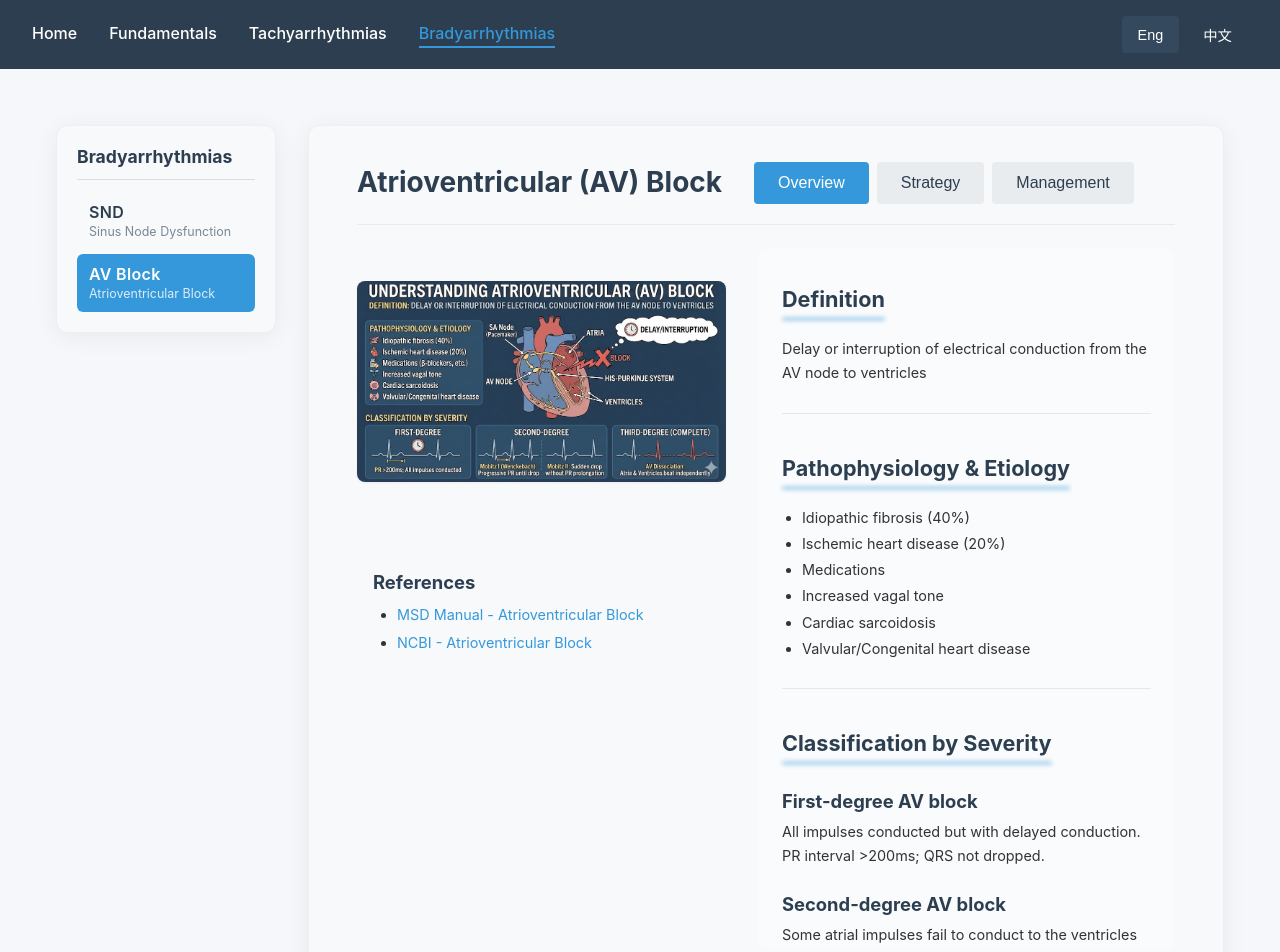
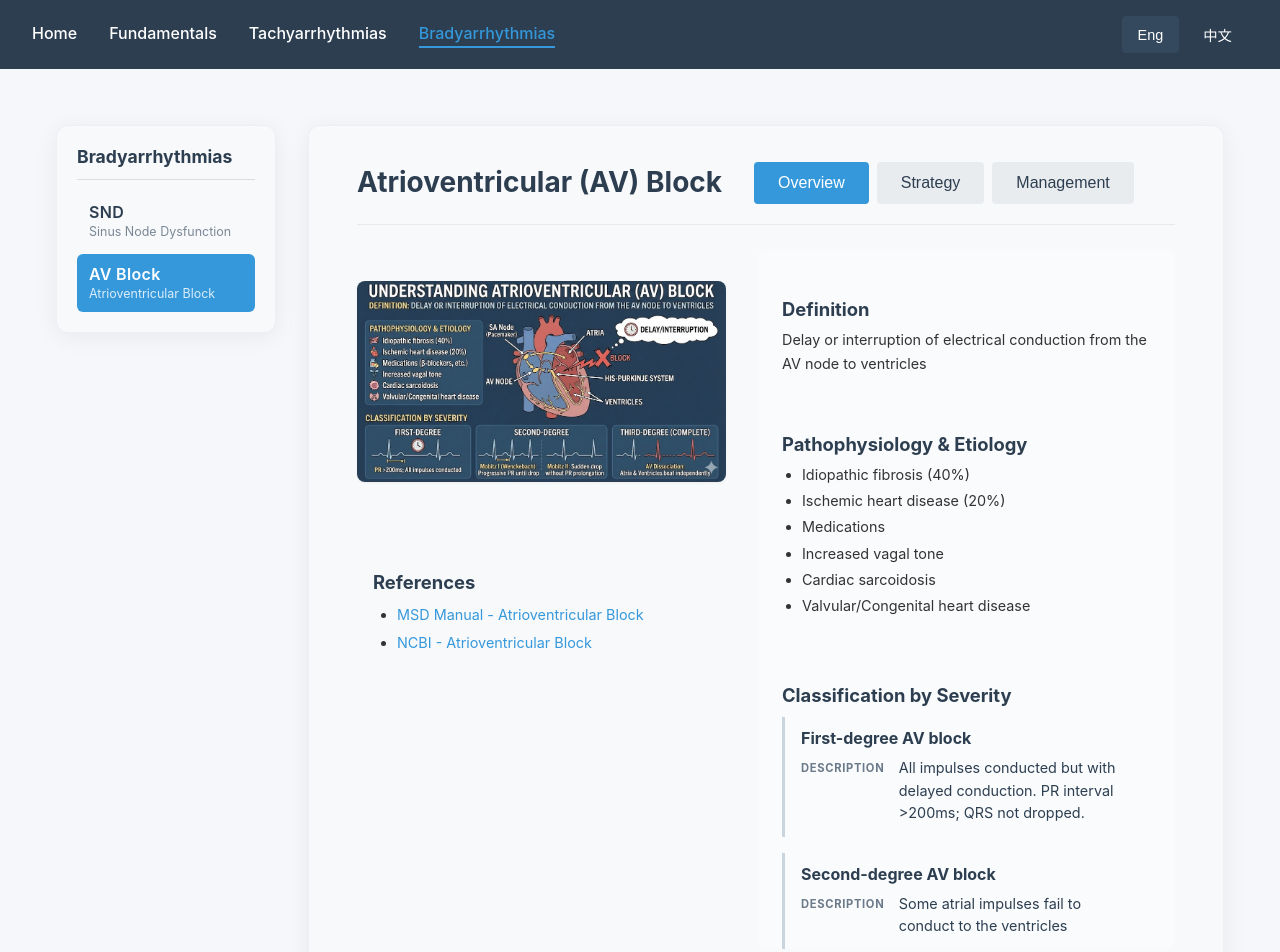
Before and after one commit to Evelyn68961/arrhythmia-guide, a React (Vite) app: page /bradyarrhythmias/avblock in a window 1280 px wide. Shown: the top 952 px of the page. Built offline with nearby package versions, Linux system fonts and the light colour scheme; the HTML template or start-up script is replaced by a standard one.

Commit message:
Update AVBlock.jsx

```diff
--- a/src/pages/AVBlock.jsx
+++ b/src/pages/AVBlock.jsx
@@ -66,11 +66,11 @@ export default function AVBlock() {
         <div className="column-right">
           {/* Tab 0: Overview */}
           <div className={`tab-content ${activeTab === 0 ? 'active' : ''}`}>
-              <h3>{lang === 'zh' ? '定義' : 'Definition'}</h3>
+              <h4>{lang === 'zh' ? '定義' : 'Definition'}</h4>
               <p>{data.definition[lang]}</p>
-              <hr />
+              <br />
 
-              <h3>{data.etiology[lang]}</h3>
+              <h4>{data.etiology[lang]}</h4>
               <ul>
                 {data.etiology.causes.map((cause, index) => (
                   <li key={index}>
@@ -78,13 +78,16 @@ export default function AVBlock() {
                   </li>
                 ))}
               </ul>
-              <hr />
+              <br />
 
-              <h3>{data.classification[lang]}</h3>
+              <h4>{data.classification[lang]}</h4>
               {data.classification.types.map((type) => (
-                <div key={type.degree} >
-                  <h4>{type.name[lang]}</h4>
-                  <p>{type.description[lang]}</p>
+                <div key={type.degree} className="drug-card">
+                  <div className="drug-name">{type.name[lang]}</div>
+                  <dl className="detail-grid">
+                    <dt>{lang === 'en' ? 'Description' : '描述'}</dt>
+                    <dd>{type.description[lang]}</dd>
+                  </dl>
                 </div>
               ))}
           </div>
@@ -94,32 +97,82 @@ export default function AVBlock() {
 
               <h3>{data.treatment.overview[lang]}</h3>
               <p>{data.treatment.core_approach[lang]}</p>
-
+              <br />
               <h4>{data.treatment.reversible_causes[lang]}</h4>
               <ul>
                 {data.treatment.reversible_causes.items.map((item, index) => (
                   <li key={index}>{item[lang]}</li>
                 ))}
               </ul>
+              <br />
 
               <h4>{data.treatment.pacemaker_decision[lang]}</h4>
-              <p>✓ {data.treatment.pacemaker_decision.yes_criteria[lang]}</p>
-              <p>✗ {data.treatment.pacemaker_decision.no_criteria[lang]}</p>
+              <table className="info-table">
+                <thead>
+                  <tr>
+                    <th>✓ {lang === 'en' ? 'Yes' : '需要'}</th>
+                    <th>✗ {lang === 'en' ? 'No' : '不需要'}</th>
+                  </tr>
+                </thead>
+                <tbody>
+                  <tr>
+                    <td>{data.treatment.pacemaker_decision.yes_criteria[lang]}</td>
+                    <td>{data.treatment.pacemaker_decision.no_criteria[lang]}</td>
+                  </tr>
+                </tbody>
+              </table>
           </div>
 
           {/* Tab 2: Management */}
           <div className={`tab-content ${activeTab === 2 ? 'active' : ''}`}>
-              <h3>{lang === 'zh' ? '依分類治療' : 'Treatment by Classification'}</h3>
+              <h4 className="major-section">{lang === 'zh' ? '依分類治療' : 'Treatment by Classification'}</h4>
               {data.treatment.by_classification.map((item) => (
-                <div key={item.degree} >
-                  <h4>{item.name[lang]}</h4>
-                  {item.management.acute && <p>{item.management.acute[lang]}</p>}
-                  {item.management.long_term && <p>{item.management.long_term[lang]}</p>}
-                  {item.management.asymptomatic && <p>{item.management.asymptomatic[lang]}</p>}
-                  {item.management.symptomatic && <p>{item.management.symptomatic[lang]}</p>}
-                  {item.management.hemodynamically_stable && <p>{item.management.hemodynamically_stable[lang]}</p>}
-                  {item.management.hemodynamically_unstable && <p>{item.management.hemodynamically_unstable[lang]}</p>}
-                  {item.key_point && <p><strong>{item.key_point[lang]}</strong></p>}
+                <div key={item.degree} className="drug-card">
+                  <div className="drug-name">{item.name[lang]}</div>
+                  <dl className="detail-grid">
+                    {item.management.acute && (
+                      <>
+                        <dt>{lang === 'en' ? 'Acute' : '急性處置'}</dt>
+                        <dd>{item.management.acute[lang]}</dd>
+                      </>
+                    )}
+                    {item.management.long_term && (
+                      <>
+                        <dt>{lang === 'en' ? 'Long-term' : '長期處置'}</dt>
+                        <dd>{item.management.long_term[lang]}</dd>
+                      </>
+                    )}
+                    {item.management.asymptomatic && (
+                      <>
+                        <dt>{lang === 'en' ? 'Asymptomatic' : '無症狀'}</dt>
+                        <dd>{item.management.asymptomatic[lang]}</dd>
+                      </>
+                    )}
+                    {item.management.symptomatic && (
+                      <>
+                        <dt>{lang === 'en' ? 'Symptomatic' : '有症狀'}</dt>
+                        <dd>{item.management.symptomatic[lang]}</dd>
+                      </>
+                    )}
+                    {item.management.hemodynamically_stable && (
+                      <>
+                        <dt>{lang === 'en' ? 'Stable' : '穩定'}</dt>
+                        <dd>{item.management.hemodynamically_stable[lang]}</dd>
+                      </>
+                    )}
+                    {item.management.hemodynamically_unstable && (
+                      <>
+                        <dt>{lang === 'en' ? 'Unstable' : '不穩定'}</dt>
+                        <dd>{item.management.hemodynamically_unstable[lang]}</dd>
+                      </>
+                    )}
+                    {item.key_point && (
+                      <>
+                        <dt className="caution">{lang === 'en' ? 'Key Point' : '重點'}</dt>
+                        <dd className="caution">{item.key_point[lang]}</dd>
+                      </>
+                    )}
+                  </dl>
                 </div>
               ))}
           </div>
```
